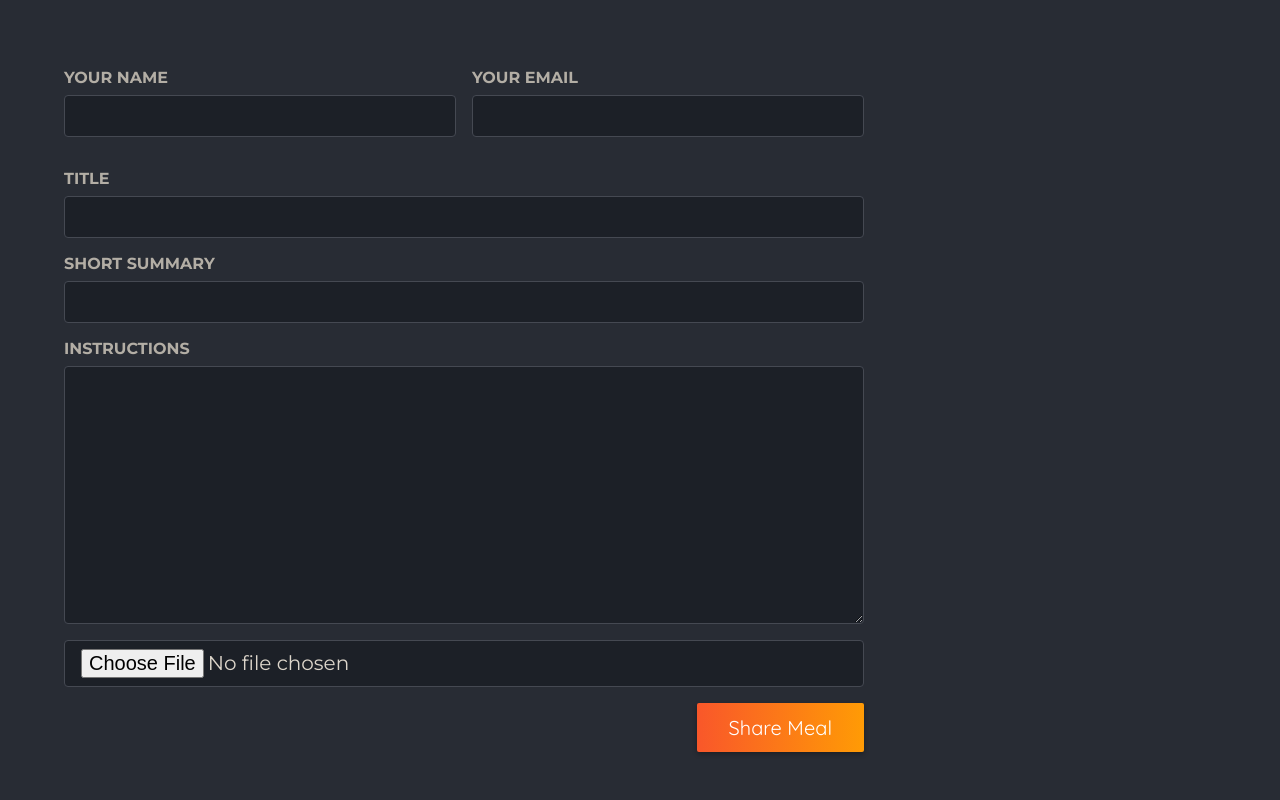
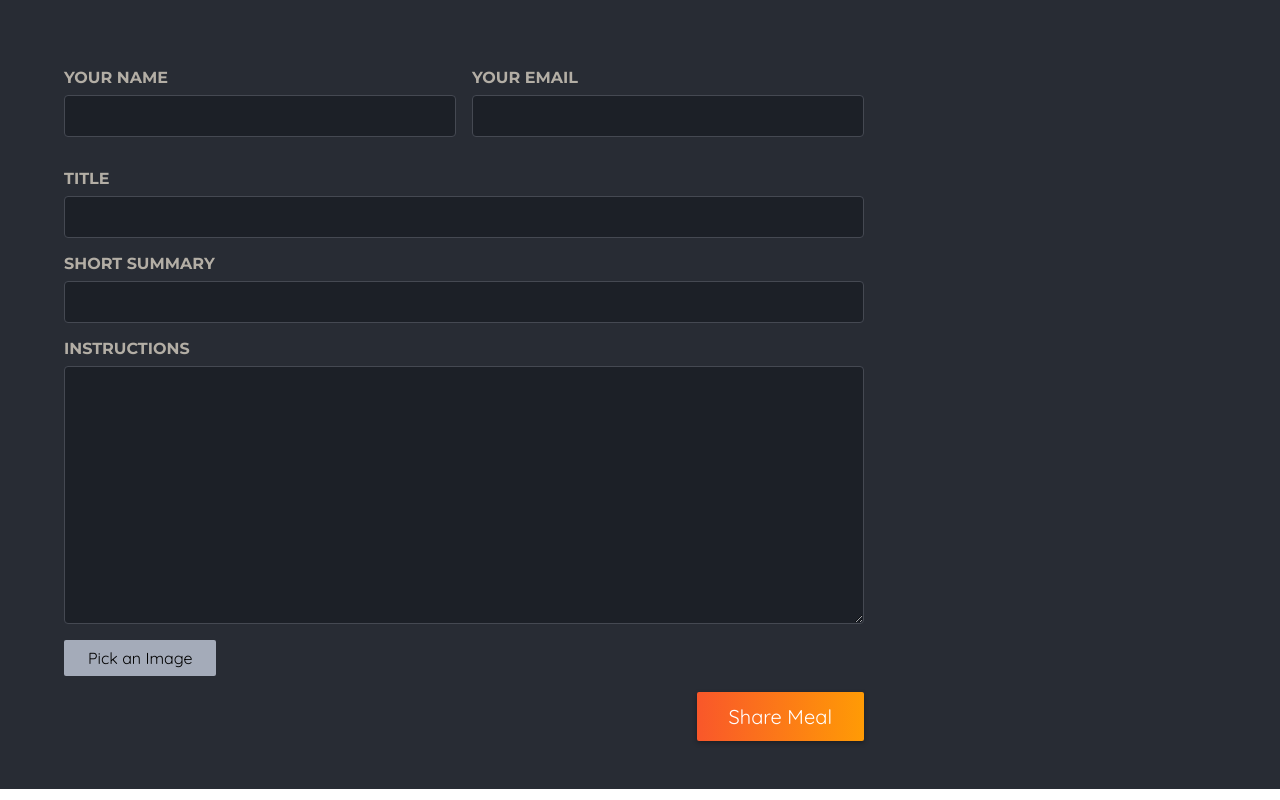
Before and after one commit to DJ94DJ/Personalstudy, a Next.js app in the folder foodies-app/: page /meals/share in a window 1280 px wide. Shown: the part 340-1140 px from the top of the page. Built offline with nearby package versions, Linux system fonts and the light colour scheme.

Commit message:
:sparkles: image-picker 버튼 변경

```diff
--- a/foodies-app/components/meals/image-picker.js
+++ b/foodies-app/components/meals/image-picker.js
@@ -1,11 +1,30 @@
+'use client';
+import { useRef } from 'react';
 import classes from './image-picker.module.css';
 
 export default function ImagePicker({ label, name }) {
+  const imageInput = useRef();
+
+  function handlePickClick() {
+    imageInput.current.click();
+  }
+
   return (
     <div className={classes.picker}>
       <label htmlFor={name}>{label}</label>
       <div className={classes.controls}>
-        <input type="file" id={name} accept="image/png, image/jpeg" name={name} />
+        <input
+          className={classes.input}
+          type="file"
+          id={name}
+          accept="image/png, image/jpeg"
+          name={name}
+          ref={imageInput}
+        />
+
+        <button className={classes.button} type="button" onClick={handlePickClick}>
+          Pick an Image
+        </button>
       </div>
     </div>
   );
```
